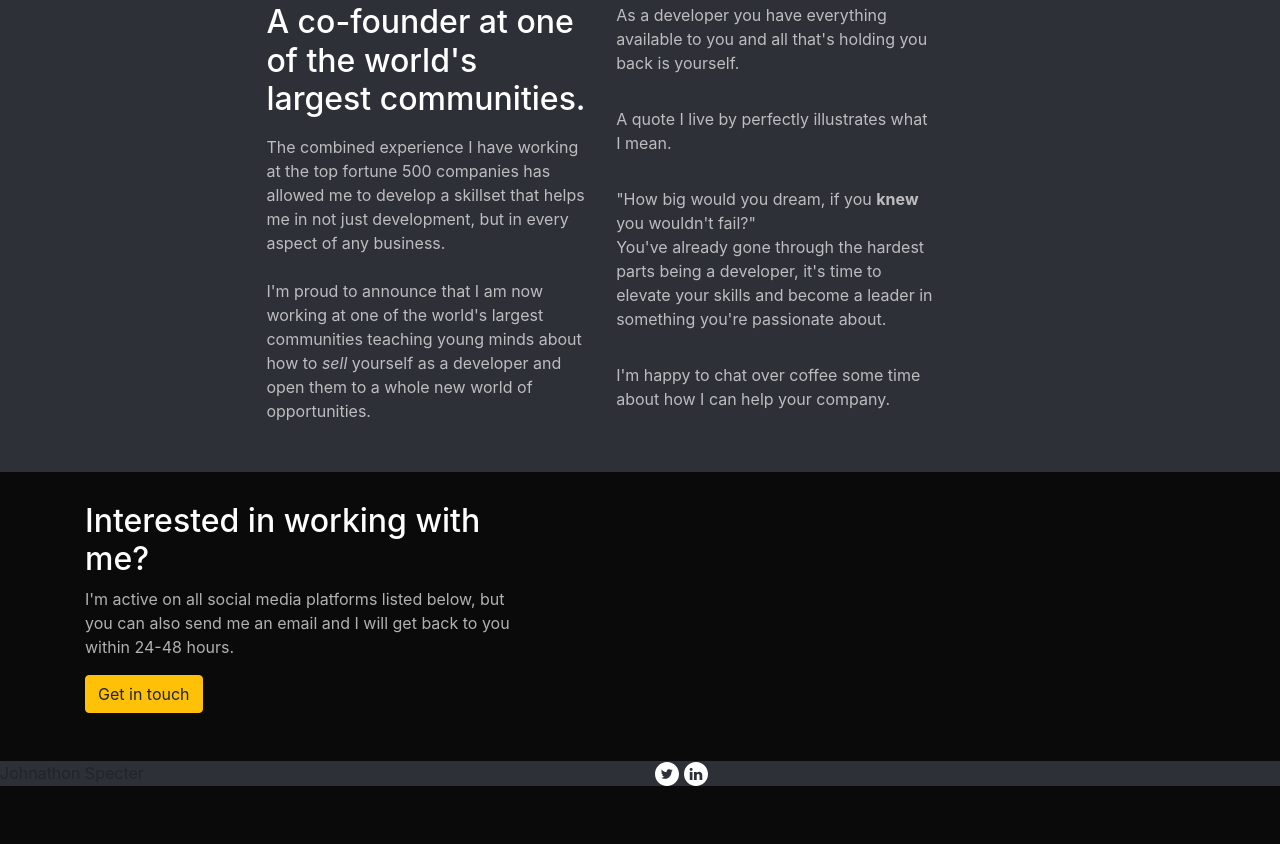
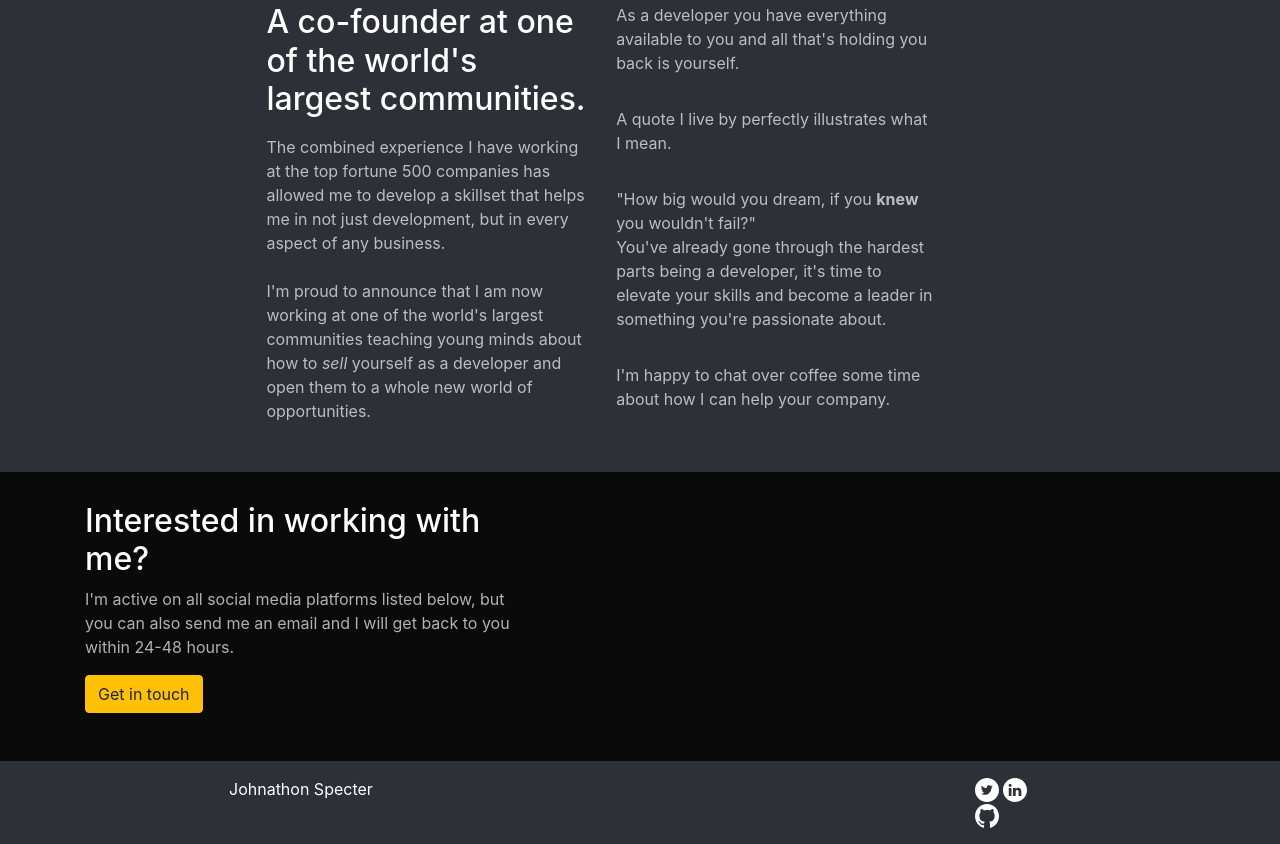
Before and after one commit to joshg1912/codewell_portfolio_practice, a plain HTML site: page index.html in a window 1280 px wide. Shown: the part 1110-1954 px from the top of the page. Before the commit the page ends 1896 px from the top, so only its background shows below. Drawn offline with nearby package versions, Linux system fonts and the light colour scheme.

```diff
--- a/index.html
+++ b/index.html
@@ -52,6 +52,8 @@
 
             footer {
                 background-color: rgb(46,48,56);
+                color:white;
+
             }
 
         </style>
@@ -123,14 +125,15 @@
                  </div>
              </div>
             </div>
-            <footer>
+            <footer class="p-3">
                 <div class="row">
-                    <div class="col">Johnathon Specter</div>
-                    <div class="col">
+                    <div class="col-2"></div>
+                    <div class="col-7">Johnathon Specter</div>
+                    <div class="col-1">
                         <img src="/Assets/Social Icons/Twitter.svg">
                         <img src="/Assets/Social Icons/LinkedIn.svg">
+                        <img src="/Assets/Social Icons/Github.svg">
                     </div>
-
                 </div>
             </footer>
     </body>
```
